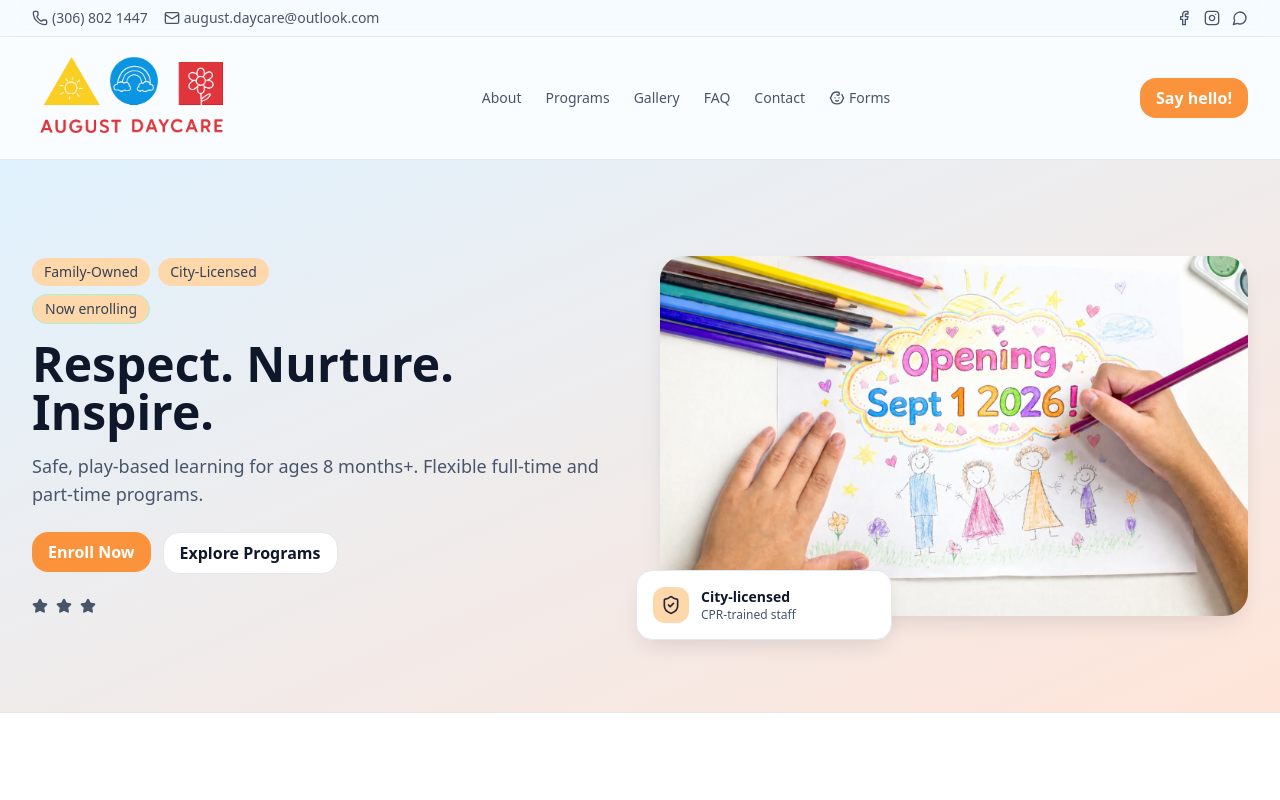
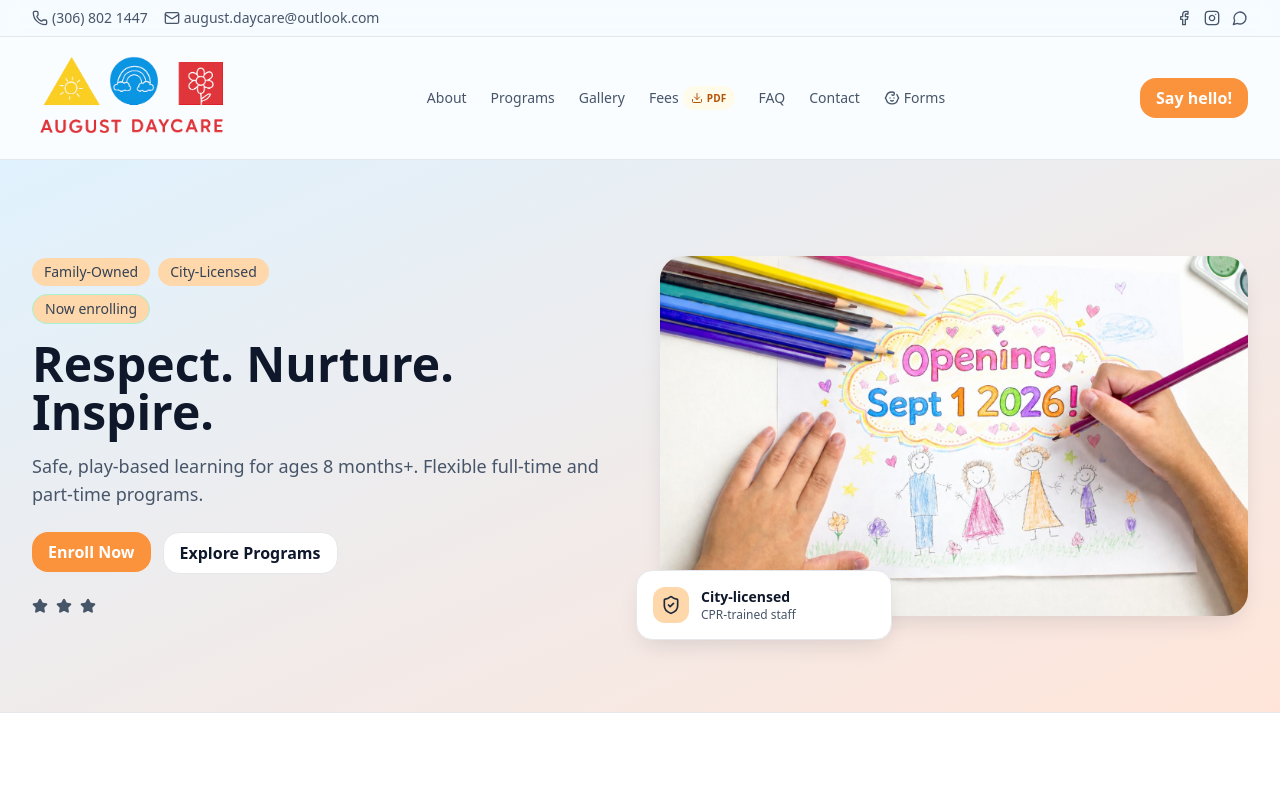
Before and after one commit to irishpaladin/AugustWebsite, a React (Vite) app: page / in a window 1280 px wide. Shown: the top 800 px of the page. Built offline with nearby package versions, Linux system fonts and the light colour scheme.

Commit message:
Add a popup modal

```diff
--- a/src/sections/Navbar.tsx
+++ b/src/sections/Navbar.tsx
@@ -1,19 +1,46 @@
 import React from 'react'
+import { createPortal } from 'react-dom'
 import Container from '@/components/shared/Container'
-import { Baby, FileText, Menu, X, ChevronDown } from 'lucide-react'
+import { Baby, FileText, Menu, X, ChevronDown, Download } from 'lucide-react'
 import { Button } from '@/components/ui/Button'
 
 export default function Navbar() {
   const [mobileOpen, setMobileOpen] = React.useState(false)
   const [formsOpen, setFormsOpen] = React.useState(false)
+  const [downloadNoticeOpen, setDownloadNoticeOpen] = React.useState(false)
 
-  const links: [string, string][] = [
-    ['About', '#about'],
-    ['Programs', '#programs'],
-    ['Gallery', '#gallery'],
-    // ['Fees', '#fees'],
-    ['FAQ', '#faq'],
-    ['Contact', '#contact'],
+  const handbookDownloadHref = '/forms/August Daycare-Parent Handbook July 2026.pdf'
+
+  const triggerDownload = React.useCallback((href: string) => {
+    const link = document.createElement('a')
+    link.href = href
+    link.download = 'August Daycare-Parent Handbook July 2026.pdf'
+    link.target = '_blank'
+    document.body.appendChild(link)
+    link.click()
+    document.body.removeChild(link)
+  }, [])
+
+  const handleDownloadLinkClick = React.useCallback(
+    (event: React.MouseEvent<HTMLAnchorElement>, href: string) => {
+      event.preventDefault()
+      setDownloadNoticeOpen(true)
+      triggerDownload(href)
+    },
+    [triggerDownload]
+  )
+
+  const links: Array<{ label: string; href: string; isDownload?: boolean }> = [
+    { label: 'About', href: '#about' },
+    { label: 'Programs', href: '#programs' },
+    { label: 'Gallery', href: '#gallery' },
+    {
+      label: 'Fees',
+      href: handbookDownloadHref,
+      isDownload: true,
+    },
+    { label: 'FAQ', href: '#faq' },
+    { label: 'Contact', href: '#contact' },
   ]
 
   const formLinks = Object.entries(
@@ -40,6 +67,57 @@ export default function Navbar() {
     return () => window.removeEventListener('resize', onResize)
   }, [])
 
+  const downloadModal = downloadNoticeOpen
+    ? createPortal(
+        <div
+          className="fixed inset-0 z-[9999] flex items-center justify-center bg-slate-900/60 p-4"
+          onClick={() => setDownloadNoticeOpen(false)}
+        >
+          <div
+            className="w-full max-w-md rounded-2xl border border-slate-200 bg-white p-6 shadow-2xl"
+            onClick={(event) => event.stopPropagation()}
+          >
+            <div className="flex items-start justify-between gap-3">
+              <div>
+                <p className="text-sm font-semibold text-slate-900">Download started</p>
+                <p className="mt-2 text-sm text-slate-600">
+                  Your handbook PDF should begin downloading shortly. If it does not, use the
+                  button below to try again.
+                </p>
+              </div>
+              <button
+                type="button"
+                className="rounded-full p-1 text-slate-500 hover:bg-slate-100 hover:text-slate-700"
+                onClick={() => setDownloadNoticeOpen(false)}
+                aria-label="Close download notice"
+              >
+                <X className="h-4 w-4" />
+              </button>
+            </div>
+
+            <div className="mt-5 flex flex-wrap gap-2">
+              <button
+                type="button"
+                className="inline-flex items-center gap-2 rounded-xl bg-primary px-4 py-2 text-sm font-semibold text-white transition hover:opacity-90"
+                onClick={() => triggerDownload(handbookDownloadHref)}
+              >
+                <Download className="h-4 w-4" />
+                Download again
+              </button>
+              <button
+                type="button"
+                className="rounded-xl border border-slate-300 px-4 py-2 text-sm font-semibold text-slate-700 hover:bg-slate-50"
+                onClick={() => setDownloadNoticeOpen(false)}
+              >
+                Close
+              </button>
+            </div>
+          </div>
+        </div>,
+        document.body
+      )
+    : null
+
   return (
     <div className="sticky top-0 z-40 border-b bg-white/80 backdrop-blur">
       <Container className="flex items-center justify-between py-4">
@@ -49,13 +127,25 @@ export default function Navbar() {
 
         {/* Desktop nav */}
         <nav className="hidden items-center gap-6 md:flex">
-          {links.map(([label, href]) => (
+          {links.map((link) => (
             <a
-              key={label}
-              href={href}
-              className="text-sm font-medium text-slate-600 hover:text-slate-900"
+              key={link.label}
+              href={link.href}
+              download={link.isDownload ? true : undefined}
+              onClick={(event) => {
+                if (link.isDownload) {
+                  handleDownloadLinkClick(event, link.href)
+                }
+              }}
+              className="inline-flex items-center gap-1 text-sm font-medium text-slate-600 hover:text-slate-900"
             >
-              {label}
+              <span>{link.label}</span>
+              {link.isDownload ? (
+                <span className="inline-flex items-center gap-1 rounded-full bg-amber-50 px-2 py-0.5 text-[10px] font-semibold uppercase tracking-wide text-amber-700">
+                  <Download className="h-3 w-3" />
+                  PDF
+                </span>
+              ) : null}
             </a>
           ))}
 
@@ -127,14 +217,26 @@ export default function Navbar() {
       >
         <Container className="py-3">
           <div className="flex flex-col gap-1">
-            {links.map(([label, href]) => (
+            {links.map((link) => (
               <a
-                key={label}
-                href={href}
-                onClick={closeMobileMenu}
-                className="rounded-xl px-3 py-3 text-sm font-medium text-slate-700 hover:bg-slate-50"
+                key={link.label}
+                href={link.href}
+                download={link.isDownload ? true : undefined}
+                onClick={(event) => {
+                  closeMobileMenu()
+                  if (link.isDownload) {
+                    handleDownloadLinkClick(event, link.href)
+                  }
+                }}
+                className="flex items-center justify-between rounded-xl px-3 py-3 text-sm font-medium text-slate-700 hover:bg-slate-50"
               >
-                {label}
+                <span>{link.label}</span>
+                {link.isDownload ? (
+                  <span className="inline-flex items-center gap-1 rounded-full bg-amber-50 px-2 py-0.5 text-[10px] font-semibold uppercase tracking-wide text-amber-700">
+                    <Download className="h-3 w-3" />
+                    PDF
+                  </span>
+                ) : null}
               </a>
             ))}
 
@@ -184,6 +286,8 @@ export default function Navbar() {
           </div>
         </Container>
       </div>
+
+      {downloadModal}
     </div>
   )
 }
```
